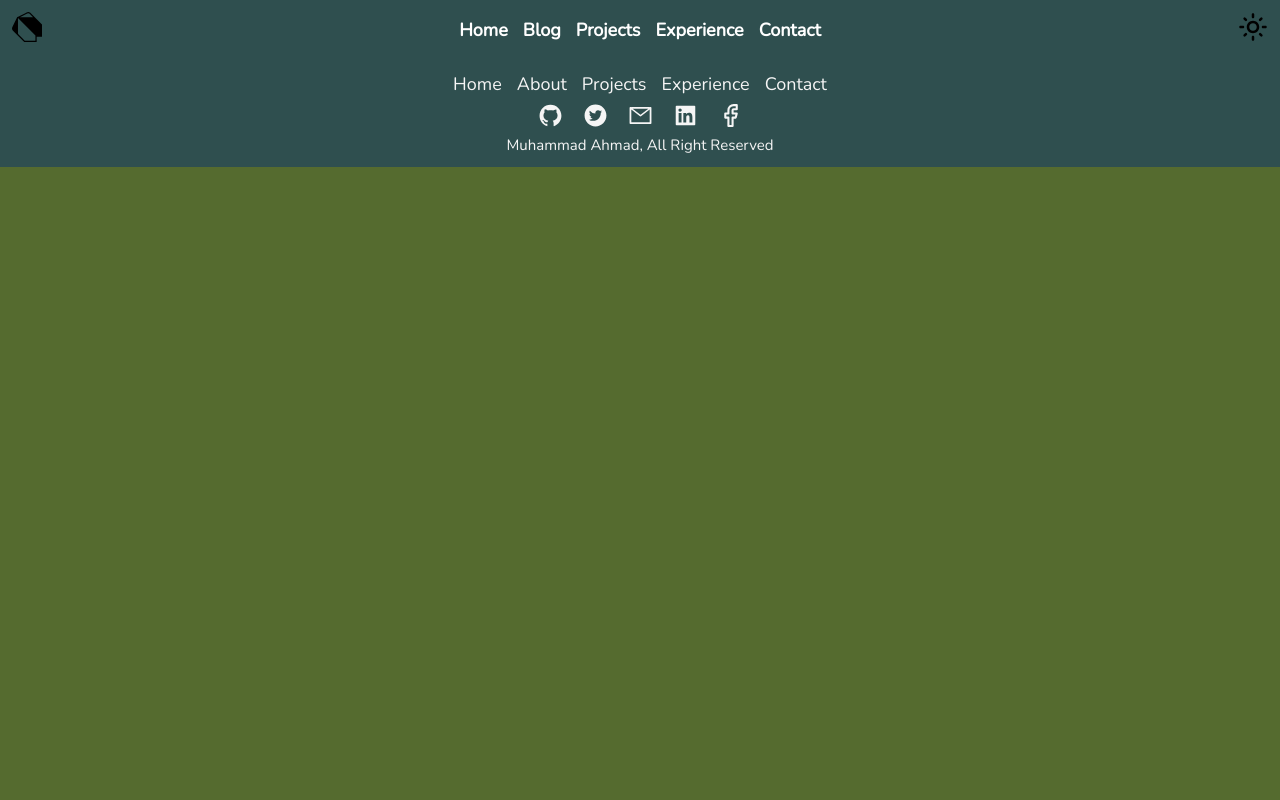
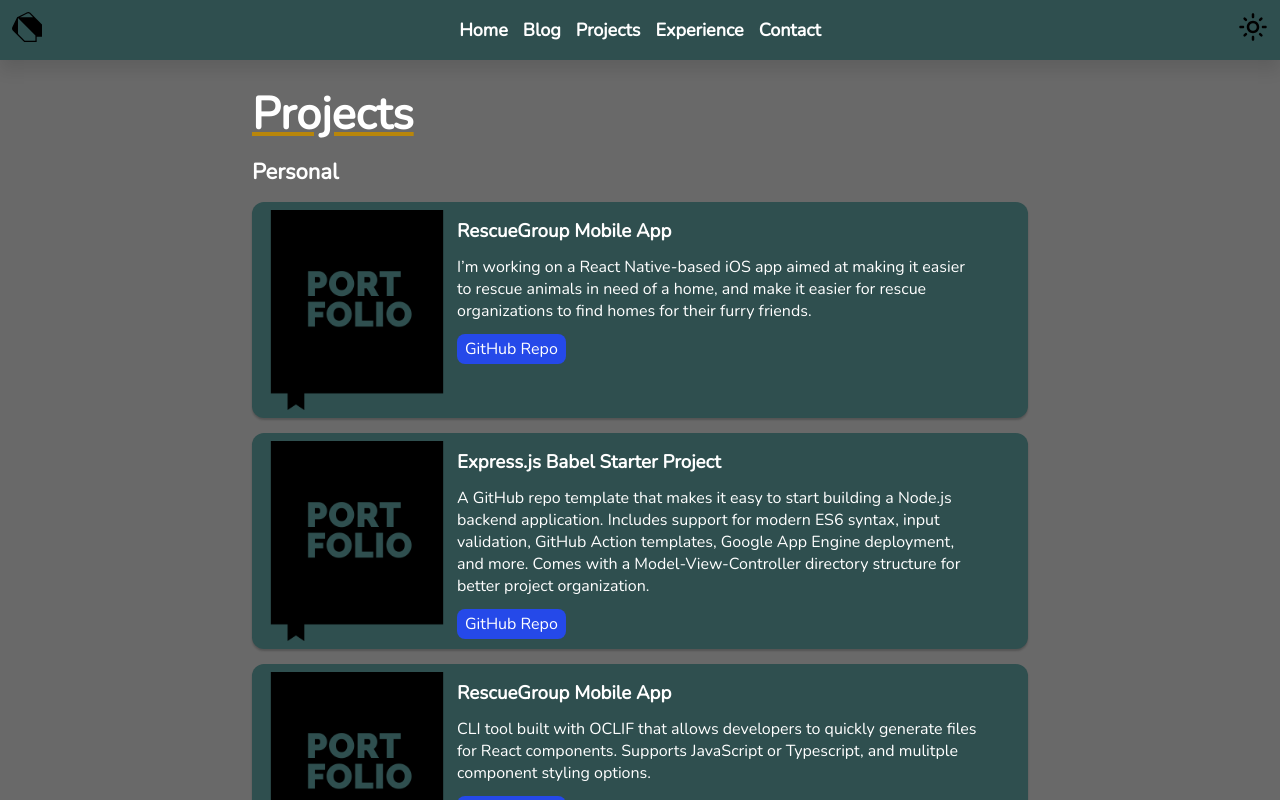
Before and after one commit to MuhammadAhmad338/portfolio, a React (Vite) app: page /projects in a window 1280 px wide. Shown: the top 800 px of the page. Built offline with nearby package versions, Linux system fonts and the light colour scheme.

Commit message:
latest commit and updated commit

```diff
--- a/src/App.css
+++ b/src/App.css
@@ -8,6 +8,6 @@
 }
 
 body {
-    background-color: darkolivegreen;
+    background-color: dimgrey;
     margin: 0 auto;
 }
--- a/src/App.jsx
+++ b/src/App.jsx
@@ -1,6 +1,7 @@
 import { BrowserRouter, Routes, Route } from "react-router-dom";
 import Header from "./Components/Header/Header";
 import Home from "./Components/Home/Home";
+import Projects from "./Components/Projects/Projects";
 import Footer from "./Components/Footer/Footer";
 import Contact from "./Components/Contact/Contact";
 import './App.css';
@@ -13,6 +14,7 @@ function App() {
         <Routes>
           <Route path="/" element={<Home />} />
           <Route path="/contact" element={<Contact />} />
+          <Route path="/projects" element={<Projects />} />
         </Routes>
         <Footer />
       </BrowserRouter>
--- a/src/Components/Header/Header.jsx
+++ b/src/Components/Header/Header.jsx
@@ -34,7 +34,7 @@ const Header = () => {
             <ul className='header-list'>
                 <li onClick={() => navigate("/")}>Home</li>
                 <li>Blog</li>
-                <li>Projects</li>
+                <li onClick={() => navigate("/projects")}>Projects</li>
                 <li>Experience</li>
                 <li onClick={() => navigate("/contact")}>Contact</li>
             </ul>
--- /dev/null
+++ b/src/Components/Projects/Projects.css
@@ -0,0 +1,27 @@
+.projects {
+    margin: 12px auto;
+    max-width: 800px;
+    display: flex;
+    flex-direction: column;
+    gap: 12px;
+    padding: 12px;
+}
+
+.projects-title h1 {
+    text-decoration: underline darkgoldenrod;
+    font-weight: bold;
+    font-size: 45px;
+    color: white;
+}
+
+.projects-items {
+    display: flex;
+    flex-direction: column;
+    gap: 15px;
+}
+
+.projects-items h1 {
+    font-weight: bold;
+    color: white;
+    font-size: 22px;
+}
--- /dev/null
+++ b/src/Components/Projects/Projects.jsx
@@ -0,0 +1,22 @@
+import React from 'react';
+import img from "../../assets/portfolio.png";
+import ProjectsItem from './ProjectsItem/ProjectsItem';
+import './Projects.css';
+
+const Projects = () => {
+  return (
+    <div className='projects'>
+        <div className='projects-title'>
+           <h1>Projects</h1>
+        </div>
+        <div className='projects-items'>
+           <h1>Personal</h1>
+           <ProjectsItem title={"RescueGroup Mobile App"} description={"I’m working on a React Native-based iOS app aimed at making it easier to rescue animals in need of a home, and make it easier for rescue organizations to find homes for their furry friends."} image={img}/>
+           <ProjectsItem title={"Express.js Babel Starter Project"} description={"A GitHub repo template that makes it easy to start building a Node.js backend application. Includes support for modern ES6 syntax, input validation, GitHub Action templates, Google App Engine deployment, and more. Comes with a Model-View-Controller directory structure for better project organization."} image={img}/>
+           <ProjectsItem title={"RescueGroup Mobile App"} description={"CLI tool built with OCLIF that allows developers to quickly generate files for React components. Supports JavaScript or Typescript, and mulitple component styling options."} image={img}/>
+        </div>
+    </div>
+  );
+}
+
+export default Projects
--- /dev/null
+++ b/src/Components/Projects/ProjectsItem/ProjectsItem.css
@@ -0,0 +1,67 @@
+.project-Item {
+    display: flex;
+    flex-direction: row;
+    justify-content: start;
+    align-items: start;
+    background-color: darkslategray;
+    padding: 8px 5px;
+    border-radius: 12px;
+    cursor: pointer;
+    transition: transform 0.3s ease-out;
+    box-shadow: 0 2px 2px rgba(0, 0, 0, 0.2);
+}
+
+.project-Item:hover {
+    transform: scale(1.04);
+}
+
+
+.image  {
+    width: 200px;
+    height: 200px;
+}
+
+.project-Item-details {
+    display: flex;
+    flex-direction: column;
+    justify-content: start;
+    align-items: start;
+    gap: 12px;
+    margin-top: 8px;
+    color: white;
+}
+
+.project-Item-details p {
+    margin-right: 42px;
+}
+
+.project-button {
+    padding: 4px 8px;
+    background-color: rgb(37, 73, 233);
+    border-radius: 8px;
+    cursor: pointer;
+    color: white;
+}
+
+
+@media screen and (max-width: 768px) {
+    .project-Item {
+       display: flex;
+       width: 100%;
+       height: 100%;
+       align-items: center;
+       justify-content: center;
+       flex-direction: column;
+       gap: 15px;
+    }
+
+    .image{
+       width: 100%;
+       height: 100%;
+    }
+    .project-Item-details {
+        padding-left: 12px;
+        padding-right: 12px;
+        padding-bottom: 12px;
+    }
+}
--- /dev/null
+++ b/src/Components/Projects/ProjectsItem/ProjectsItem.jsx
@@ -0,0 +1,19 @@
+import React from 'react';
+import './ProjectsItem.css';
+
+const ProjectsItem = ({title, description, image}) => {
+    return (
+        <div className='project-Item'>
+            <img src={image} className='image' alt="" />
+            <div className='project-Item-details'>
+                <h3>{title}</h3>
+                <p>{description}</p>
+               <div className='project-button'>
+                GitHub Repo
+               </div>
+            </div>
+        </div>
+    );
+}
+
+export default ProjectsItem;
```
